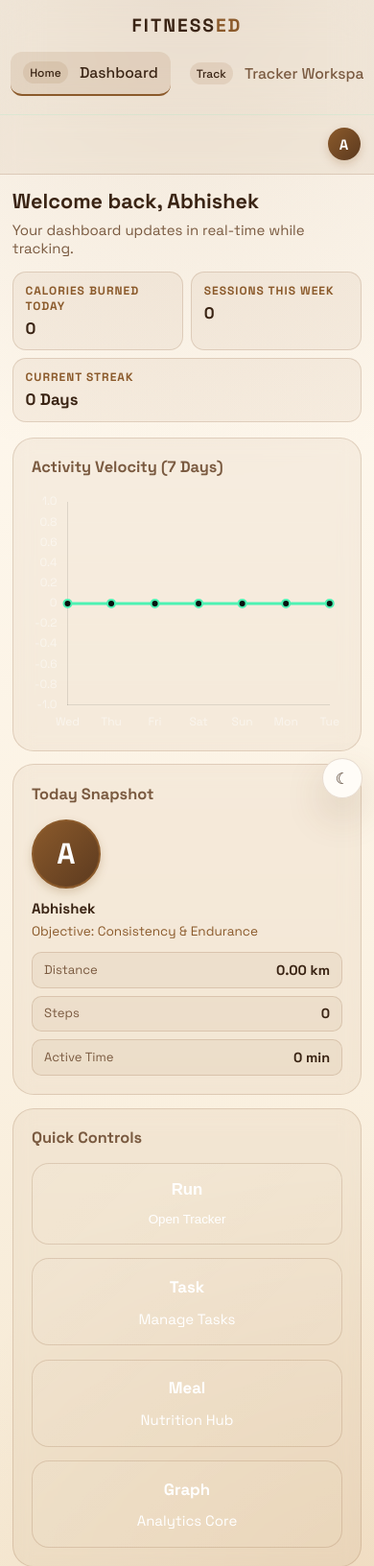
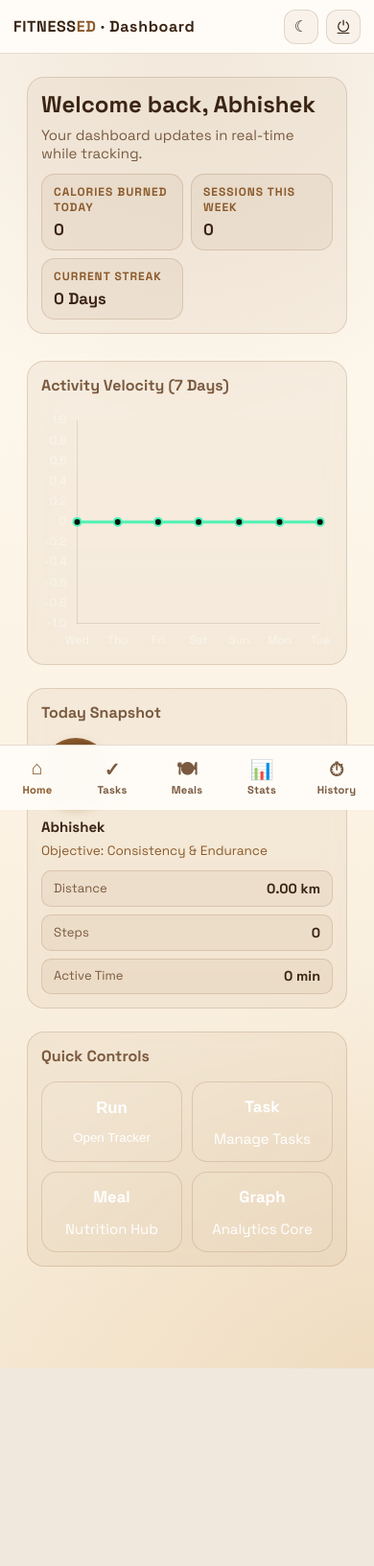
Before and after one commit to heyitstushar-nvm/Fitness_ED, a Flask app: page /home in a window 390 px wide. Shown: the top 1632 px of the page at 96% size. After the commit the page ends 1426 px from the top, so only its background shows below. Run offline with Flask 3, Linux system fonts and the light colour scheme; a user stored in the database is signed in; data comes from the database, SQL or seed files in the repository; both versions use the stored data as it was after the commit; data that the repository does not hold is empty.

Commit message:
Adapt the application to a mobile-first design with a new shell and navigation
Introduce a mobile-first redesign, including a sticky header and bottom tab navigation for authenticated pages, alongside style adjustments for the authentication pages.

Replit-Commit-Author: Agent
Replit-Commit-Session-Id: 89d91f16-9bcf-4f37-8065-e795fd4e2884
Replit-Commit-Checkpoint-Type: full_checkpoint
Replit-Commit-Event-Id: 91d07ec5-a4f0-4412-a831-79f99cfc87c5
Replit-Commit-Screenshot-Url: https://storage.googleapis.com/screenshot-production-us-central1/7a7b31bd-51e4-4ab1-8008-b5d94e3bc277/89d91f16-9bcf-4f37-8065-e795fd4e2884/vyqdF9v
Replit-Helium-Checkpoint-Created: true

```diff
--- /dev/null
+++ b/static/mobile.css
@@ -0,0 +1,311 @@
+/* =========================================================
+   Mobile-first redesign for FITNESS ED authenticated pages.
+   Activates at <= 820px. Provides:
+   - Sticky top header (brand + theme toggle)
+   - Fixed bottom tab navigation
+   - Single-column, card-based layouts
+   - Touch-friendly sizing
+   ========================================================= */
+
+/* Inject-friendly base */
+.mobile-topbar,
+.mobile-tabbar { display: none; }
+
+@media (max-width: 820px) {
+  body.app-page {
+    padding-top: 60px;
+    padding-bottom: 78px;
+    overflow-x: hidden;
+  }
+
+  body.dashboard-body.app-page {
+    overflow: auto !important;
+    height: auto !important;
+  }
+
+  /* ====== Sticky Top Header ====== */
+  .mobile-topbar {
+    position: fixed;
+    top: 0; left: 0; right: 0;
+    height: 56px;
+    display: flex;
+    align-items: center;
+    justify-content: space-between;
+    padding: 0 14px;
+    background: var(--panel-strong);
+    border-bottom: 1px solid var(--border);
+    backdrop-filter: blur(14px);
+    -webkit-backdrop-filter: blur(14px);
+    z-index: 9000;
+  }
+  .mobile-topbar .mt-left {
+    display: flex; align-items: center; gap: 10px;
+    min-width: 0; flex: 1;
+  }
+  .mobile-topbar .mt-back {
+    width: 36px; height: 36px; border-radius: 12px;
+    border: 1px solid var(--border);
+    background: var(--surface-soft);
+    color: var(--text);
+    display: grid; place-items: center;
+    font-size: 1.2rem; text-decoration: none;
+    flex-shrink: 0;
+  }
+  .mobile-topbar .mt-title {
+    font-weight: 700;
+    font-size: 1rem;
+    letter-spacing: 0.04em;
+    color: var(--text);
+    white-space: nowrap;
+    overflow: hidden;
+    text-overflow: ellipsis;
+  }
+  .mobile-topbar .mt-title span { color: var(--accent); }
+  .mobile-topbar .mt-actions {
+    display: flex; gap: 8px; align-items: center;
+    flex-shrink: 0;
+  }
+  .mobile-topbar .mt-icon-btn {
+    width: 36px; height: 36px; border-radius: 12px;
+    border: 1px solid var(--border);
+    background: var(--surface-soft);
+    color: var(--text);
+    display: grid; place-items: center;
+    cursor: pointer;
+    font-size: 1rem;
+  }
+  .mobile-topbar .mt-icon-btn:active { transform: scale(0.95); }
+
+  /* ====== Bottom Tab Bar ====== */
+  .mobile-tabbar {
+    position: fixed;
+    bottom: 0; left: 0; right: 0;
+    height: 68px;
+    display: flex;
+    background: var(--panel-strong);
+    border-top: 1px solid var(--border);
+    backdrop-filter: blur(14px);
+    -webkit-backdrop-filter: blur(14px);
+    z-index: 9000;
+    padding-bottom: env(safe-area-inset-bottom);
+  }
+  .mobile-tabbar a {
+    flex: 1;
+    display: flex;
+    flex-direction: column;
+    align-items: center;
+    justify-content: center;
+    gap: 4px;
+    text-decoration: none;
+    color: var(--muted);
+    font-size: 0.7rem;
+    font-weight: 600;
+    letter-spacing: 0.02em;
+    padding: 8px 4px;
+    transition: color 0.15s;
+  }
+  .mobile-tabbar a .tab-ico {
+    font-size: 1.25rem;
+    line-height: 1;
+  }
+  .mobile-tabbar a.active {
+    color: var(--accent);
+  }
+  .mobile-tabbar a.active .tab-ico {
+    transform: translateY(-2px);
+    transition: transform 0.18s ease;
+  }
+  .mobile-tabbar a:active { background: var(--surface-hover); }
+
+  /* Reposition floating theme toggle so it doesn't clash with tabbar */
+  #theme-toggle { display: none !important; }
+
+  /* ====== Hide existing in-page chrome, replaced by mobile shell ====== */
+  body.app-page header > .brand,
+  body.app-page > main > header .logout-btn,
+  body.app-page main > header[style] { /* keep but tighten */ }
+
+  body.app-page .sidebar { display: none !important; }
+  body.app-page .topbar-glass { display: none !important; }
+  body.app-page .saas-layout { flex-direction: column; height: auto; }
+  body.app-page .main-content { overflow: visible; }
+
+  /* Trim per-page custom headers (todo/share/etc use inline header) */
+  body.app-page main.app-shell > header,
+  body.app-page main.nutrition-shell > .nutrition-header,
+  body.app-page main.share-shell > .share-header {
+    display: none !important;
+  }
+
+  /* ====== Layout Containers ====== */
+  body.app-page main.app-shell,
+  body.app-page main.main-content,
+  body.app-page .dashboard-scroll {
+    width: 100% !important;
+    max-width: 100% !important;
+    margin: 0 !important;
+    padding: 12px 14px 14px !important;
+  }
+
+  body.app-page .dashboard-scroll { padding-top: 8px !important; }
+
+  /* ====== Cards / Sections become full-width stacked ====== */
+  body.app-page .hero-card,
+  body.app-page .timeline,
+  body.app-page .todo-screen,
+  body.app-page .about-screen,
+  body.app-page .login-screen,
+  body.app-page .map-panel,
+  body.app-page .widget,
+  body.app-page .welcome-hero,
+  body.app-page .welcome-panel {
+    border-radius: 18px !important;
+    padding: 14px !important;
+    margin-top: 12px !important;
+  }
+  body.app-page main > section:first-of-type,
+  body.app-page .home-section.active > section:first-child,
+  body.app-page .dashboard-scroll > .home-section:first-child > .welcome-hero {
+    margin-top: 0 !important;
+  }
+
+  body.app-page h1,
+  body.app-page .hero-card h1,
+  body.app-page .hero-info h1 { font-size: 1.5rem !important; line-height: 1.2 !important; }
+  body.app-page h2 { font-size: 1.2rem !important; }
+  body.app-page h3 { font-size: 1rem !important; }
+
+  /* Welcome dashboard hero stacks fully */
+  body.app-page .welcome-hero {
+    flex-direction: column !important;
+    align-items: stretch !important;
+    gap: 12px !important;
+    background: var(--surface-soft);
+    border: 1px solid var(--border);
+  }
+  body.app-page .hero-stats {
+    display: grid !important;
+    grid-template-columns: 1fr 1fr;
+    gap: 8px;
+    width: 100%;
+  }
+  body.app-page .stat-pill {
+    padding: 10px 12px !important;
+    border-radius: 14px !important;
+  }
+  body.app-page .stat-val { font-size: 1.05rem !important; }
+
+  body.app-page .dash-grid {
+    display: grid !important;
+    grid-template-columns: 1fr !important;
+    gap: 12px !important;
+  }
+  body.app-page .chart-widget,
+  body.app-page .profile-widget,
+  body.app-page .actions-widget { grid-column: span 1 !important; }
+
+  body.app-page .actions-grid {
+    grid-template-columns: 1fr 1fr !important;
+    gap: 10px !important;
+  }
+  body.app-page .action-btn {
+    padding: 14px 10px !important;
+    min-height: 84px;
+    border-radius: 16px !important;
+  }
+
+  /* Tracker controls stack as big buttons */
+  body.app-page .controls {
+    flex-direction: column !important;
+    gap: 8px !important;
+  }
+  body.app-page .control-button {
+    width: 100% !important;
+    min-height: 50px !important;
+    border-radius: 14px !important;
+    font-size: 1rem !important;
+  }
+
+  body.app-page .stats-grid {
+    grid-template-columns: 1fr 1fr !important;
+    gap: 8px !important;
+  }
+  body.app-page .stat-card {
+    padding: 12px !important;
+    border-radius: 16px !important;
+  }
+  body.app-page .stat-card strong { font-size: 1.3rem !important; }
+
+  body.app-page .tracker-grid {
+    display: flex !important;
+    flex-direction: column !important;
+    gap: 12px !important;
+  }
+  body.app-page #map { height: 260px !important; border-radius: 14px !important; }
+
+  /* Todo */
+  body.app-page .todo-form {
+    grid-template-columns: 1fr !important;
+    gap: 10px !important;
+  }
+  body.app-page .todo-input {
+    padding: 14px 14px !important;
+    border-radius: 14px !important;
+    font-size: 1rem !important;
+  }
+  body.app-page .todo-add { padding: 14px !important; min-height: 50px; border-radius: 14px !important; }
+  body.app-page .todo-item {
+    padding: 12px !important;
+    border-radius: 14px !important;
+    gap: 10px !important;
+  }
+  body.app-page .todo-item input[type="checkbox"] {
+    width: 22px !important;
+    height: 22px !important;
+  }
+
+  /* Nutrition meal grid */
+  body.app-page .meal-grid {
+    grid-template-columns: 1fr !important;
+    gap: 12px !important;
+  }
+  body.app-page .meal-grid img,
+  body.app-page .meal-grid article img { height: 200px !important; }
+
+  /* History list cards */
+  body.app-page .history-item {
+    flex-direction: column !important;
+    align-items: stretch !important;
+    gap: 8px !important;
+    padding: 12px !important;
+    border-radius: 14px !important;
+  }
+  body.app-page .history-share {
+    width: 100%;
+    min-height: 44px;
+    text-align: center;
+  }
+
+  /* Form / inputs */
+  body.app-page input,
+  body.app-page select,
+  body.app-page textarea {
+    font-size: 16px !important; /* prevent iOS zoom */
+    border-radius: 14px !important;
+    padding: 12px 14px !important;
+  }
+
+  /* Tap-friendly links */
+  body.app-page a, body.app-page button { -webkit-tap-highlight-color: transparent; }
+
+  /* Hide dashboard "logout-btn" inline links since logout is in the More tab */
+  body.app-page .dashboard-scroll .logout-btn,
+  body.app-page main > header .logout-btn { display: none; }
+}
+
+/* Slim phones */
+@media (max-width: 380px) {
+  body.app-page .hero-stats { grid-template-columns: 1fr !important; }
+  body.app-page .actions-grid { grid-template-columns: 1fr !important; }
+  body.app-page .stats-grid { grid-template-columns: 1fr !important; }
+}
--- a/static/theme.js
+++ b/static/theme.js
@@ -8,31 +8,103 @@
     const btn = document.getElementById('theme-toggle');
     if (btn) {
       btn.textContent = theme === 'dark' ? '☀' : '☾';
-      btn.setAttribute('aria-label', theme === 'dark' ? 'Switch to light mode' : 'Switch to dark mode');
       btn.title = theme === 'dark' ? 'Light mode' : 'Dark mode';
     }
+    const mtBtn = document.getElementById('mt-theme-btn');
+    if (mtBtn) mtBtn.textContent = theme === 'dark' ? '☀' : '☾';
   }
 
   let saved = 'light';
   try { saved = localStorage.getItem(KEY) || 'light'; } catch (e) {}
   apply(saved);
 
-  function mount() {
+  function toggleTheme() {
+    const next = root.getAttribute('data-theme') === 'dark' ? 'light' : 'dark';
+    apply(next);
+  }
+
+  function mountFloatingToggle() {
     if (document.getElementById('theme-toggle')) return;
     const btn = document.createElement('button');
     btn.id = 'theme-toggle';
     btn.type = 'button';
-    btn.addEventListener('click', function () {
-      const next = root.getAttribute('data-theme') === 'dark' ? 'light' : 'dark';
-      apply(next);
-    });
+    btn.addEventListener('click', toggleTheme);
     document.body.appendChild(btn);
+  }
+
+  // ---------- Mobile App Shell (header + bottom tabbar) ----------
+  // Routes are resolved from anchors already on the page when possible,
+  // with sensible fallbacks.
+  const PAGES = {
+    home:      { title: 'Dashboard',  back: null,    icon: '⌂' },
+    todo:      { title: 'Daily Tasks', back: '/home', icon: '✓' },
+    nutrition: { title: 'Nutrition',  back: '/home', icon: '🍽' },
+    analytics: { title: 'Analytics',  back: '/home', icon: '📊' },
+    history:   { title: 'History',    back: '/home', icon: '⏱' },
+    share:     { title: 'Share',      back: '/home', icon: '↗' },
+    more:      { title: 'About',      back: '/home', icon: '☰' },
+  };
+
+  const TABS = [
+    { key: 'home',      href: '/home',                          label: 'Home',      icon: '⌂' },
+    { key: 'todo',      href: '/todo',                          label: 'Tasks',     icon: '✓' },
+    { key: 'nutrition', href: '/nutrition',                     label: 'Meals',     icon: '🍽' },
+    { key: 'analytics', href: '/analytics',                     label: 'Stats',     icon: '📊' },
+    { key: 'history',   href: '/history',                       label: 'History',   icon: '⏱' },
+  ];
+
+  function mountMobileShell() {
+    const body = document.body;
+    if (!body.classList.contains('app-page')) return;
+    if (document.querySelector('.mobile-topbar')) return;
+
+    const page = body.dataset.page || 'home';
+    const meta = PAGES[page] || PAGES.home;
+
+    // Top bar
+    const top = document.createElement('header');
+    top.className = 'mobile-topbar';
+    const backBtn = meta.back
+      ? `<a class="mt-back" href="${meta.back}" aria-label="Back">‹</a>`
+      : '';
+    top.innerHTML = `
+      <div class="mt-left">
+        ${backBtn}
+        <div class="mt-title">FITNESS<span>ED</span> · ${meta.title}</div>
+      </div>
+      <div class="mt-actions">
+        <button class="mt-icon-btn" id="mt-theme-btn" type="button" aria-label="Toggle theme">☾</button>
+        <a class="mt-icon-btn" href="/logout" aria-label="Sign out" title="Sign out">⏻</a>
+      </div>
+    `;
+    body.prepend(top);
+
+    document.getElementById('mt-theme-btn').addEventListener('click', toggleTheme);
+
+    // Bottom nav
+    const nav = document.createElement('nav');
+    nav.className = 'mobile-tabbar';
+    nav.innerHTML = TABS.map(t => `
+      <a href="${t.href}" data-tab="${t.key}" class="${t.key === page ? 'active' : ''}">
+        <span class="tab-ico">${t.icon}</span>
+        <span>${t.label}</span>
+      </a>
+    `).join('');
+    body.appendChild(nav);
+
+    // Sync theme button label
+    apply(root.getAttribute('data-theme') || 'light');
+  }
+
+  function init() {
+    mountFloatingToggle();
+    mountMobileShell();
     apply(root.getAttribute('data-theme') || 'light');
   }
 
   if (document.readyState === 'loading') {
-    document.addEventListener('DOMContentLoaded', mount);
+    document.addEventListener('DOMContentLoaded', init);
   } else {
-    mount();
+    init();
   }
 })();
--- a/templates/analytics.html
+++ b/templates/analytics.html
@@ -22,9 +22,10 @@
     }
   </style>
   <link rel="stylesheet" href="{{ url_for('static', filename='theme.css') }}">
+  <link rel="stylesheet" href="{{ url_for('static', filename='mobile.css') }}">
   <script src="{{ url_for('static', filename='theme.js') }}"></script>
 </head>
-<body>
+<body class="app-page" data-page="analytics">
   <main class="app-shell analytics-shell">
     <header class="analytics-header">
       <div class="brand">FITNESS ED - Analytics Core</div>
--- a/templates/auth.html
+++ b/templates/auth.html
@@ -11,6 +11,7 @@
   <link rel="stylesheet" href="{{ url_for('static', filename='style.css') }}">
   <link rel="stylesheet" href="{{ url_for('static', filename='auth.css') }}">
   <link rel="stylesheet" href="{{ url_for('static', filename='theme.css') }}">
+  <link rel="stylesheet" href="{{ url_for('static', filename='mobile.css') }}">
   <script src="{{ url_for('static', filename='theme.js') }}"></script>
 </head>
 <body>
--- a/templates/fitness-ed.html
+++ b/templates/fitness-ed.html
@@ -18,9 +18,10 @@
     />
     <link rel="stylesheet" href="{{ url_for('static', filename='style.css') }}" />
     <link rel="stylesheet" href="{{ url_for('static', filename='theme.css') }}">
+  <link rel="stylesheet" href="{{ url_for('static', filename='mobile.css') }}">
   <script src="{{ url_for('static', filename='theme.js') }}"></script>
 </head>
-  <body>
+  <body class="app-page" data-page="more">
     <main class="app-shell">
       <header class="topbar">
         <div class="brand">FITNESS ED</div>
--- a/templates/history.html
+++ b/templates/history.html
@@ -9,9 +9,10 @@
   <link href="https://fonts.googleapis.com/css2?family=Space+Grotesk:wght@400;500;700&display=swap" rel="stylesheet">
   <link rel="stylesheet" href="{{ url_for('static', filename='style.css') }}">
   <link rel="stylesheet" href="{{ url_for('static', filename='theme.css') }}">
+  <link rel="stylesheet" href="{{ url_for('static', filename='mobile.css') }}">
   <script src="{{ url_for('static', filename='theme.js') }}"></script>
 </head>
-<body>
+<body class="app-page" data-page="history">
   <main class="app-shell" style="max-width:1150px;padding-top:2rem;">
     <header style="display:flex;justify-content:space-between;align-items:center;gap:1rem;margin-bottom:1rem;">
       <div class="brand">FITNESS ED - Full Tracker History</div>
--- a/templates/home.html
+++ b/templates/home.html
@@ -12,9 +12,10 @@
   <link rel="stylesheet" href="{{ url_for('static', filename='dashboard.css') }}">
   <script src="https://cdn.jsdelivr.net/npm/chart.js"></script>
   <link rel="stylesheet" href="{{ url_for('static', filename='theme.css') }}">
+  <link rel="stylesheet" href="{{ url_for('static', filename='mobile.css') }}">
   <script src="{{ url_for('static', filename='theme.js') }}"></script>
 </head>
-<body class="dashboard-body" data-initial-section="{{ request.args.get('section', 'dashboard') }}">
+<body class="dashboard-body app-page" data-page="home">
   <div class="saas-layout">
     <aside class="sidebar">
       <div class="sidebar-brand"><a href="{{ url_for('landing') }}" style="color:inherit; text-decoration:none;">FITNESS<span class="hl">ED</span></a></div>
--- a/templates/landing.html
+++ b/templates/landing.html
@@ -11,6 +11,7 @@
   <link rel="stylesheet" href="{{ url_for('static', filename='style.css') }}">
   <link rel="stylesheet" href="{{ url_for('static', filename='landing.css') }}">
   <link rel="stylesheet" href="{{ url_for('static', filename='theme.css') }}">
+  <link rel="stylesheet" href="{{ url_for('static', filename='mobile.css') }}">
   <script src="{{ url_for('static', filename='theme.js') }}"></script>
 </head>
 <body class="landing-body">
--- a/templates/nutrition.html
+++ b/templates/nutrition.html
@@ -19,9 +19,10 @@
     }
   </style>
   <link rel="stylesheet" href="{{ url_for('static', filename='theme.css') }}">
+  <link rel="stylesheet" href="{{ url_for('static', filename='mobile.css') }}">
   <script src="{{ url_for('static', filename='theme.js') }}"></script>
 </head>
-<body>
+<body class="app-page" data-page="nutrition">
   <main class="app-shell nutrition-shell">
     <header class="nutrition-header">
       <div class="brand">FITNESS ED - Nutrition Hub</div>
--- a/templates/share.html
+++ b/templates/share.html
@@ -9,9 +9,10 @@
   <link href="https://fonts.googleapis.com/css2?family=Space+Grotesk:wght@400;500;700&display=swap" rel="stylesheet">
   <link rel="stylesheet" href="{{ url_for('static', filename='style.css') }}">
   <link rel="stylesheet" href="{{ url_for('static', filename='theme.css') }}">
+  <link rel="stylesheet" href="{{ url_for('static', filename='mobile.css') }}">
   <script src="{{ url_for('static', filename='theme.js') }}"></script>
 </head>
-<body>
+<body class="app-page" data-page="share">
   <main class="app-shell share-shell">
     <header class="share-header">
       <div class="brand">FITNESS ED - Share</div>
--- a/templates/todo.html
+++ b/templates/todo.html
@@ -9,9 +9,10 @@
     <link href="https://fonts.googleapis.com/css2?family=Space+Grotesk:wght@400;500;700&display=swap" rel="stylesheet" />
     <link rel="stylesheet" href="{{ url_for('static', filename='style.css') }}" />
     <link rel="stylesheet" href="{{ url_for('static', filename='theme.css') }}">
+  <link rel="stylesheet" href="{{ url_for('static', filename='mobile.css') }}">
   <script src="{{ url_for('static', filename='theme.js') }}"></script>
 </head>
-  <body>
+  <body class="app-page" data-page="todo">
     <main class="app-shell" style="max-width: 760px; padding-top: 2rem;">
       <header style="display:flex;justify-content:space-between;align-items:center;gap:1rem;margin-bottom:1rem;">
         <div class="brand">FITNESS ED - Daily Tasks</div>
```
Also changed, not shown: static/theme.css (+36 -0 lines), fitness_ed.db.
